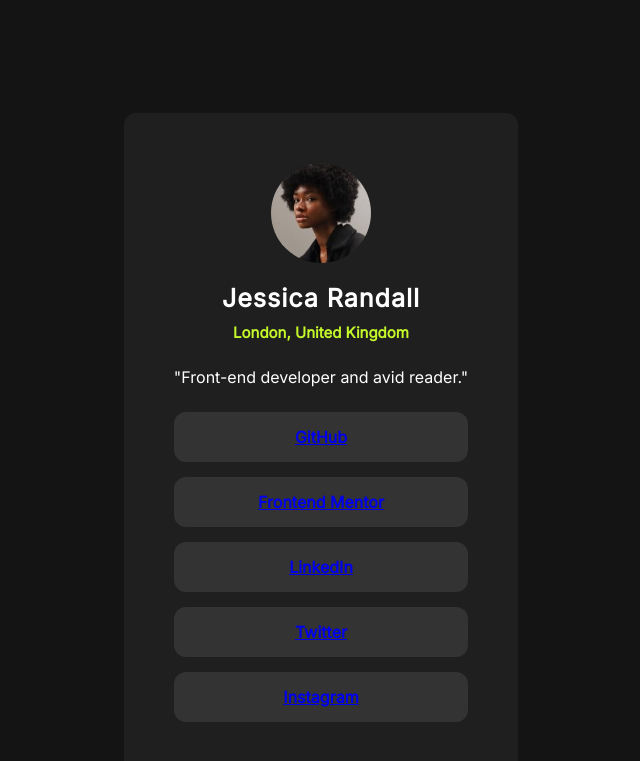
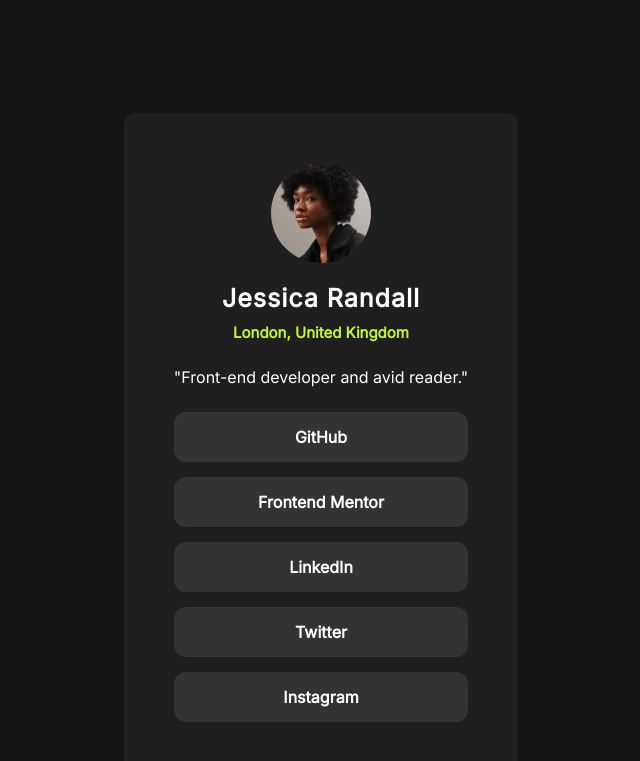
Before and after one commit to karamo10/jessicaRandall, a Jekyll site: the page built from index.html, in a window 1280 px wide. Shown: the top 761 px of the page, without its empty margins (319-959 px from the left). Built offline with Jekyll 4.4.1, drawn with Linux system fonts in a browser that asks for light colours.

```diff
--- a/assets/css/style.css
+++ b/assets/css/style.css
@@ -59,21 +59,26 @@ body{
 .social-links{
     width: 100%;
     padding: 15px 0;
-    font-size: 16px;
     background-color: hsl(0, 0%, 20%);
     margin-bottom: 15px;
     border-radius: 12px;
+    cursor: pointer;
+}
+.social-links a{
+    font-size: 16px;
+    color: white;
     font-weight: 700;
-    cursor: pointer;
-    /* letter-spacing: 1px; */
+    text-decoration: none;
 }
-
 .social-links:active{
     background-color: hsl(75, 94%, 57%);
     color: black;
 }
 
 @media (max-width: 375px){
+    .container{
+        margin: 0 1rem;
+    }
     .card{
         width: 100%;
     }
--- a/index.html
+++ b/index.html
@@ -12,19 +12,19 @@ title: Social Link Profile
         <div class="social-links">
             <a href="#">GitHub</a>
         </div>
-        <!--  -->
+        <!-- link 1 -->
         <div class="social-links">
             <a href="#">Frontend Mentor</a>
         </div>
-        <!--  -->
+        <!-- link 2 -->
         <div class="social-links">
             <a href="#">LinkedIn</a>
         </div>
-        <!--  -->
+        <!-- link 3 -->
         <div class="social-links">
             <a href="#">Twitter</a>
         </div>
-        <!--  -->
+        <!-- link 4 -->
         <div class="social-links">
             <a href="#">Instagram</a>
         </div>
```
Also changed, not shown: other parts of index.html (+1 -1 lines), 2 other files.
